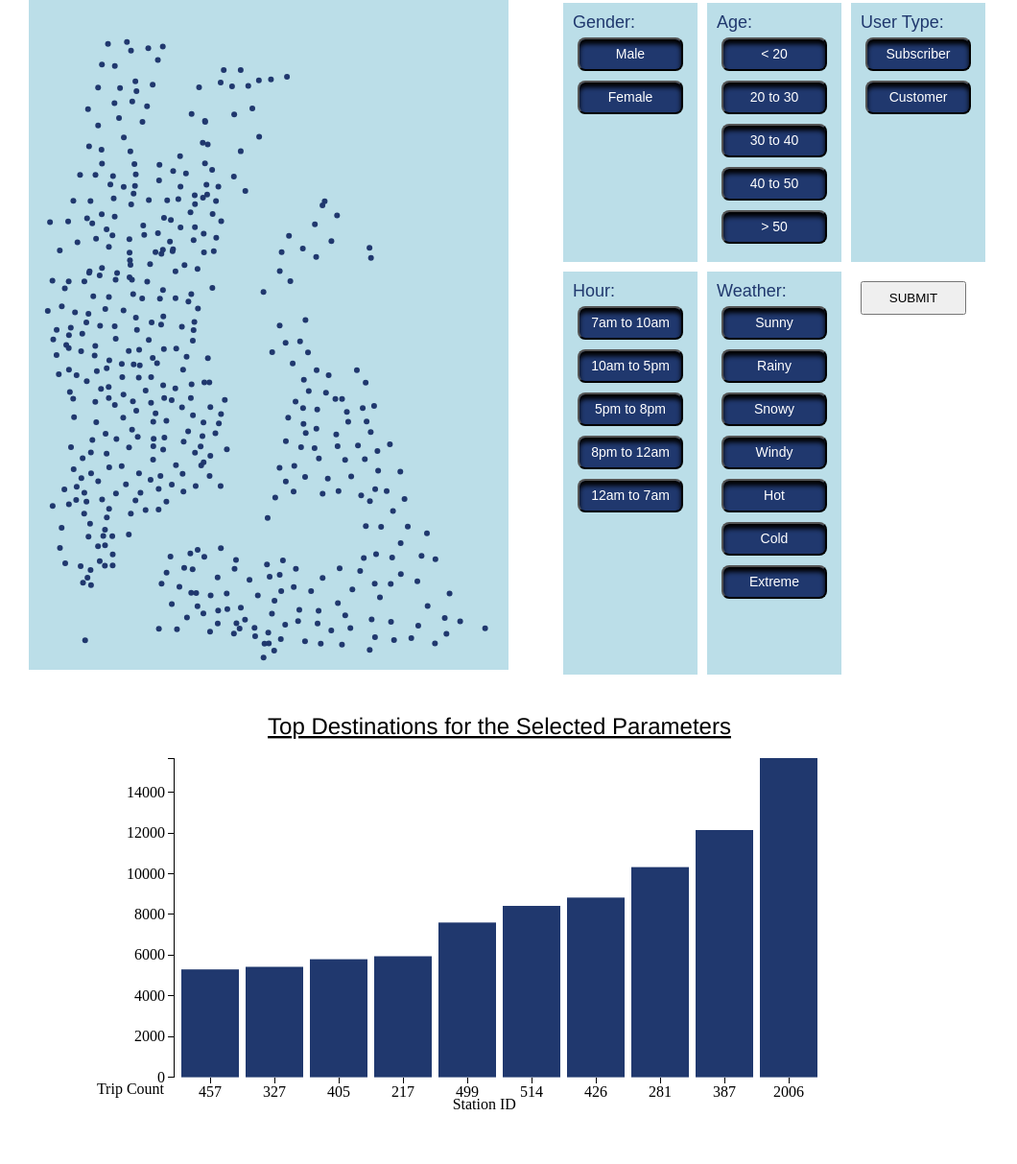
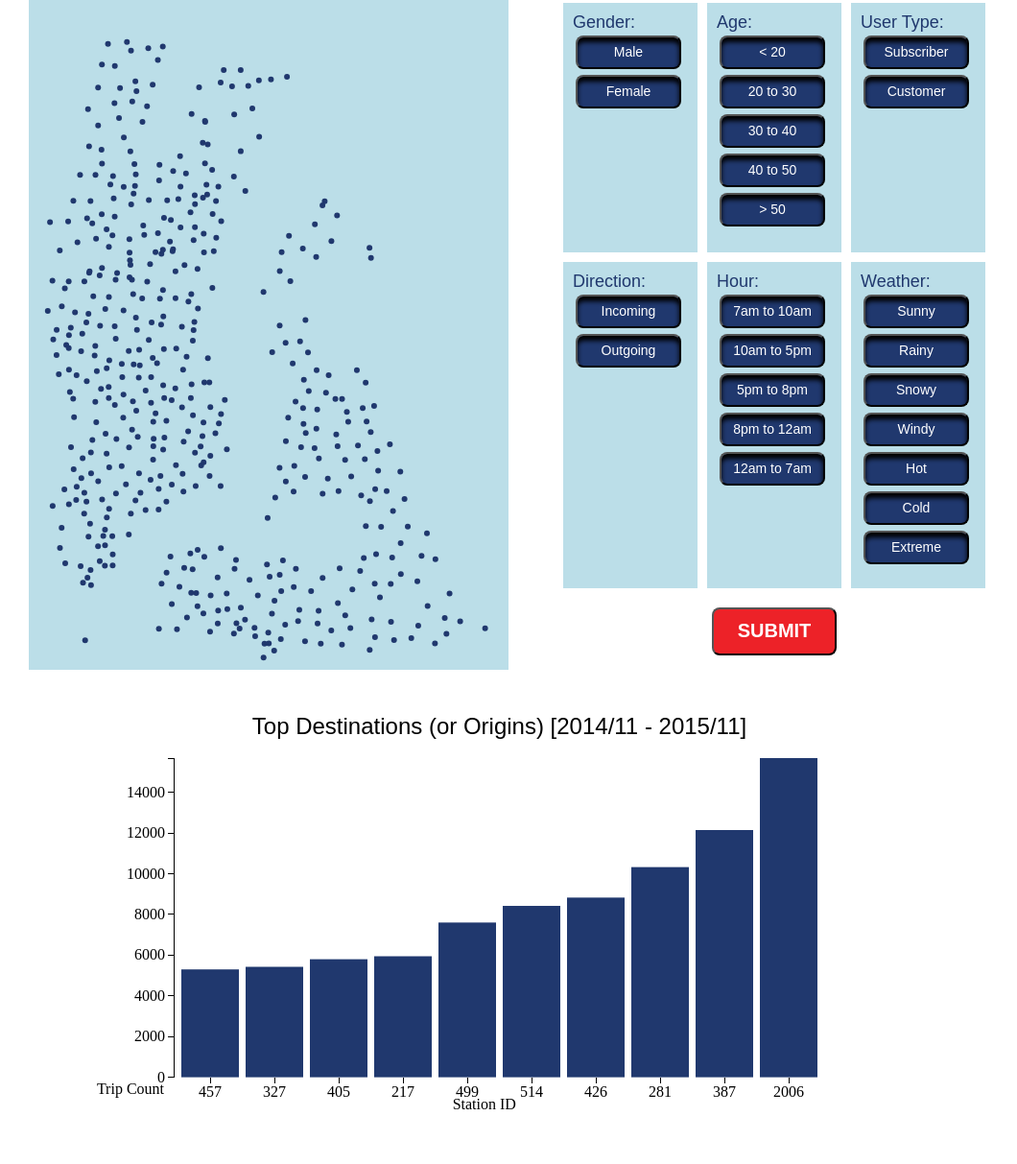
Before and after one commit to jaredmaslin/w209_citibike_host, a plain HTML site: page static/index.html in a window 1280 px wide. Shown: the part 604-1817 px from the top of the page at 96% size, without its empty margins (0-1060 px from the left). Drawn offline with Linux system fonts and the light colour scheme; no server answers.

Commit message:
More Style Refinement

```diff
--- a/static/index.html
+++ b/static/index.html
@@ -93,32 +93,38 @@
     .gender {
     	-webkit-align-self: flex-start;
     	align-self: flex-start;
-    	height: 250px;
+    	height: 240px;
     }
     .age {
     	-webkit-align-self: flex-start;
     	align-self: flex-start;
-    	height: 250px;
+    	height: 240px;
     }
 	.userType {
     	-webkit-align-self: flex-start;
     	align-self: flex-start;
-    	height: 250px;
+    	height: 240px;
+    }
+    .direction {
+    	-webkit-align-self: flex-start;
+    	align-self: flex-start;
+    	height: 320px;
     }
     .hour {
-    	-webkit-align-self: flex-end;
-    	align-self: flex-end;
-    	height: 400px;
+    	-webkit-align-self: flex-start;
+    	align-self: flex-start;
+    	height: 320px;
     }
 	.weather {
-    	-webkit-align-self: flex-end;
-    	align-self: flex-end;
-    	height: 400px;
+    	-webkit-align-self: flex-start;
+    	align-self: flex-start;
+    	height: 320px;
     }
     .submit {
-    	-webkit-align-self: flex-end;
-    	align-self: flex-end;
-    	height: 400px;
+    	-webkit-align-self: flex-start;
+    	align-self: flex-start;
+    	height: 50px;
+    	width: 400px;
     	background-color: white;
     }
 
@@ -147,8 +153,19 @@
 	}
 
 	.button {
-		width: 110px;
-		height: 35px;
+		width: 130px;
+		height: 50px;
+		font: bold 20px Arial;
+		color: white;
+		-moz-border-radius: 8px;
+		-webkit-border-radius: 8px;
+		border-radius: 8px;
+		display: inline-block;
+		background: rgb(237,34,40);
+		cursor: pointer;
+		text-align: center;
+		position: absolute;
+    	left: 180px;
 	}
 	.myButton {
 		width: 110px;
@@ -165,7 +182,7 @@
 		font-size: 14px;
 		padding: 5px 5px;
 		text-align: center;
-		margin: 5px 5px;
+		margin: 3px 3px;
 	}
 	.myButtonPressed {
 		width: 110px;
@@ -182,7 +199,7 @@
 		font-size: 14px;
 		padding: 5px 5px;
 		text-align: center;
-		margin: 5px 5px;
+		margin: 3px 3px;
 	}
 	.myButton:hover {
 		background-color: rgb(32,56,110);
@@ -249,13 +266,14 @@
 	<p>The visualization below is intended for public consumption in order to further educate and encourage data exploration stemming from the Citibike NYC program. The intended audience includes potential users of the Citibike NYC program, as well as those with interest in the program, its usage, or any underlying trends. </p>
 
 	<h2>Instructions: </h2>
-	<p>To begin exploration, select a single bike station from the map of New York City below. After selecting a bike station, a pop-up window will appear to identify the station selected. Then, make selections from the available filter buttons to the right of the map for further exploration of the data. Each toggle clicked for a station will display an updated histogram with trips by frequency, reflecting the parameters specified by the user. Users can also move to a different station at any time by selecting one from the map and updating toggles, as desired. </p>
+	<p>To begin exploration, select a single bike station from the map of New York City below. After selecting a bike station, a pop-up window will appear to identify the station selected. Then, make selections from the available filter buttons to the right of the map for further exploration of the data. After define all the options for a station, click the 'submit' button. Below the map displays a histogram with trips by frequency, reflecting the most popular desitinations or origins. Users can also move to a different station at any time by selecting one from the map and updating toggles, as desired. </p>
 
 	<div class="mapArea"></div>
 	<div class="controlArea">
 		<div class="buttonContainer gender" id="gender">Gender:</div>
 		<div class="buttonContainer age" id="age">Age:</div>
 		<div class="buttonContainer userType" id="userType">User Type:</div>
+		<div class="buttonContainer direction" id="direction">Direction:</div>
 		<div class="buttonContainer hour" id="hour">Hour:</div>
 		<div class="buttonContainer weather" id="weather">Weather:</div>
 		<div class="buttonContainer submit" id="submit"></div>
@@ -377,7 +395,7 @@
 	.attr('class', 'd3-tip')
 	.offset([-10, 0])
 	.html(function(d) {
-		return "<strong>Trip Count:</strong> <span style='color:yellow'>" + d.count + "</span>"
+		return "<strong></strong> <span style='color:white'>" + d.stationName + "</span>"
 	});
 	map.call(maptip);
 
@@ -399,46 +417,26 @@
 			})
 			.attr("r", 3.0)
 			.attr("fill", "rgb(32,56,110)")
-			.on("mouseover", function(d){
-				d3.select(this)
-				.transition()
-				.duration(1)
-				.attr("fill", "orange");
-				maptip.show;
-
-			})
-			.on("mouseout", function(d){
-				d3.select(this)
-				.transition()
-				.duration(1000)
-				.attr("fill", "rgb(32,56,110)");
-				maptip.hide;
-			})
+			.on("mouseover", maptip.show)
+			.on("mouseout", maptip.hide)
 			.on("click", function(d){
 				d3.selectAll("circle")
 				.attr("fill", "rgb(32,56,110)")
 				.attr("fill-opacity", 1)
 				.attr("r", 3.0) // Use this to change the fill based on a function with summary data.
 				;
-
 				d3.select(this)
 				.attr("fill", "red")
 				.attr("fill-opacity", .6)
-				.attr("r", 10)
+				.attr("r", 8)
 				.moveToBack()
 				;
-
 				map.selectAll("path").moveToBack();
-
-				alert("stationName=" + this.getAttribute('id') + " stationID="+d.stationID + " count=" + d.count); // Placeholder for interactivity code
-
+				alert("You have selected: " + this.getAttribute('id')); // Placeholder for interactivity code
 				query();
-			})
-			;
-
+			});
 		map.selectAll("path").moveToBack(); // To gaurantee that the map is behind the circles
 		//query();
-
 	});
 
 	function mapupdate(){
@@ -474,7 +472,7 @@
 
 				map.selectAll("path").moveToBack();
 
-				alert("stationName=" + this.getAttribute('id') + " stationID="+d.stationID + " count=" + d.count); // Placeholder for interactivity code
+				//alert("stationName=" + this.getAttribute('id') + " stationID="+d.stationID + " count=" + d.count); // Placeholder for interactivity code
 
 				//query();
 				})
@@ -489,6 +487,7 @@
 	ages = [["a", "< 20", 0], ["b", "20 to 30", 0], ["c", "30 to 40", 0], ["d", "40 to 50", 0], ["e", "> 50", 0]]; // id names can't start with number
 	userTypes = [["Subscriber", 0], ["Customer", 0]];
 	weathers = [["Sunny", 0], ["Rainy", 0], ["Snowy", 0], ["Windy", 0], ["Hot", 0], ["Cold", 0], ["Extreme", 0]];
+	directions = [["Incoming", 0], ["Outgoing", 0]];
 	hours = [["f", "7am to 10am", 0], ["g", "10am to 5pm", 0], ["h", "5pm to 8pm", 0], ["i", "8pm to 12am", 0], ["j", "12am to 7am", 0]];
 
 	d3.select("#gender")
@@ -534,6 +533,26 @@
 	d3.select("#userType")
 	.selectAll("button")
 	.data(userTypes)
+	.enter()
+	.append("button")
+	.attr("class", "myButton")
+	.text(function(d){
+	 	return d[0];})
+	.attr("id", function(d){
+	 	return d[0];})
+	.on("click", function(d){
+		if (this.getAttribute("class")=="myButton") {
+			d3.select(this).attr("class", "myButtonPressed");
+			d[1]=1;
+		} else {
+			d3.select("#"+d[0]).attr("class", "myButton");
+			d[1]=0;
+		}
+	})
+
+	d3.select("#direction")
+	.selectAll("button")
+	.data(directions)
 	.enter()
 	.append("button")
 	.attr("class", "myButton")
@@ -624,12 +643,19 @@
 	.orient("left")
 	.tickFormat(formatString);
 
+	// build a dictionary of station ID to station name
+	var stationIDtoName = {};
+	results = d3.csv("data/stations.csv")
+	for (var i=0; i<results.length; i++) {
+		stationIDtoName[results[i].stationID] = resutls[i].stationName;
+	}
+
 	var tip = d3.tip()
 	.attr('class', 'd3-tip')
 	.offset([-10, 0])
 	.html(function(d) {
 		return "<strong>Trip Count:</strong> <span style='color:yellow'>" + d.count + "</span>"
-	})
+	});
 
 	var graph = d3.select("div.histoArea")
 	.append("svg")
@@ -673,9 +699,9 @@
 			.attr("y", 0 - (margin.top / 2))
 			.attr("text-anchor", "middle")
 			.style("font-size", "24px")
-			.style("text-decoration", "underline")
-			.style("font-family", "Helvetica")
-			.text("Top Destinations for the Selected Parameters");
+			.style("text-decoration", "bold")
+			.style("font-family", "Arial")
+			.text("Top Destinations (or Origins) [2014/11 - 2015/11]");
 
 			graph.selectAll(".bar")
 			.data(data)
@@ -687,7 +713,6 @@
 			.attr("height", function(d) { return height - y(d.count); })
 			.on('mouseover', tip.show)
 			.on('mouseout', tip.hide);
-
 
 		});
 	};
```
